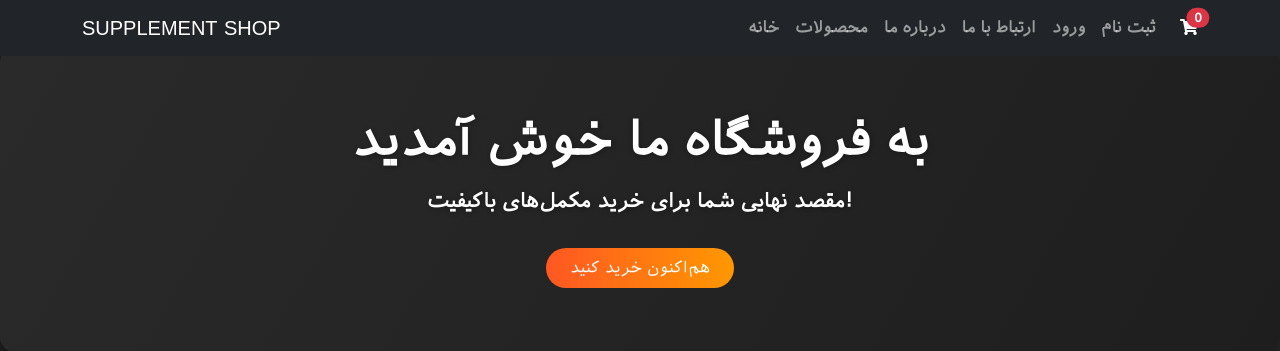
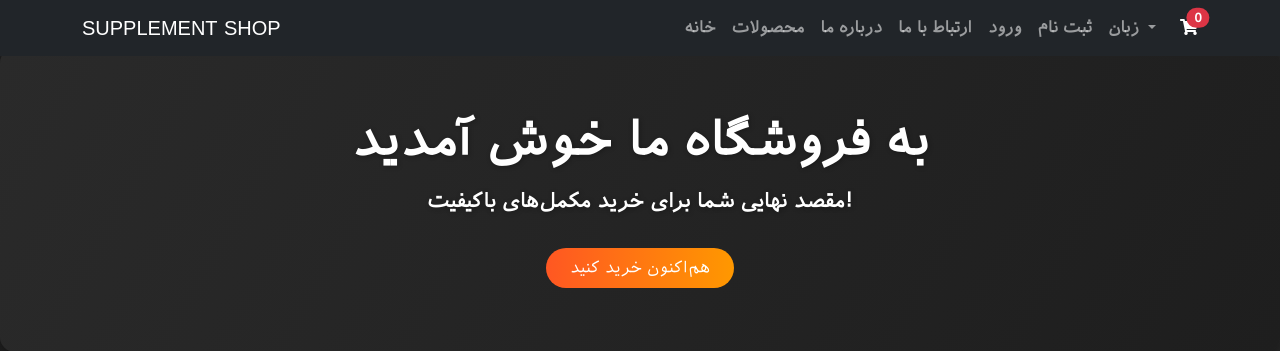
Before and after one commit to aliasttt/supplementshop, a Django app: page / in a window 1280 px wide. Shown: the top 351 px of the page. Run offline with Django 5.2, Linux system fonts and the light colour scheme; data comes from the database, SQL or seed files in the repository; some web fonts are replaced.

Commit message:
updatinggg

```diff
--- a/supplementapp/templates/home/home.html
+++ b/supplementapp/templates/home/home.html
@@ -1,7 +1,7 @@
 {% extends 'partitions/base.html' %}
 {% load i18n %}
-{% load i18n %}
-{% block title %}  خانه {% endblock title %}
+
+{% block title %}{% trans "خانه" %}{% endblock title %}
 
 {% block content %}
 <!-- اضافه کردن لینک‌های AOS -->
@@ -64,8 +64,8 @@
   .card-img-top {
     width: 100%;
     height: 200px; /* در صورت نیاز مقدار ارتفاع را تغییر دهید */
-    object-fit: contain; /* استفاده از object-fit: contain */
-    background: rgba(255, 255, 255, 0.1); /* همان رنگ طوسی کارت */
+    object-fit: contain;
+    background: rgba(255, 255, 255, 0.1);
   }
   /* تنظیمات مربوط به کاروسل */
   .position-relative {
@@ -98,7 +98,6 @@
     .card-img-top {
       height: 150px;
     }
-    /* تنظیم دکمه‌های کاروسل در صفحه‌های کوچک */
     .btn.btn-light.carousel-nav-btn {
       padding: 0.3rem 0.5rem;
       font-size: 0.8rem;
@@ -131,7 +130,7 @@
               <img src="{{ product.image.url }}" class="card-img-top" alt="{{ product.name }}">
               <div class="card-body text-end">
                 <h5 class="card-title">{{ product.name }}</h5>
-                <p class="card-text text-success">{{ product.price }} تومان</p>
+                <p class="card-text text-success">{{ product.price }} {% trans "تومان" %}</p>
                 <a href="{% url 'product_detail' pk=product.id %}" class="btn btn-custom">{% trans "خرید" %}</a>
               </div>
             </div>
@@ -155,7 +154,7 @@
               <img src="{{ product.image.url }}" class="card-img-top" alt="{{ product.name }}">
               <div class="card-body text-end">
                 <h5 class="card-title">{{ product.name }}</h5>
-                <p class="card-text text-success">{{ product.price }} تومان</p>
+                <p class="card-text text-success">{{ product.price }} {% trans "تومان" %}</p>
                 <a href="{% url 'product_detail' pk=product.id %}" class="btn btn-custom">{% trans "خرید" %}</a>
               </div>
             </div>
@@ -179,7 +178,7 @@
               <img src="{{ product.image.url }}" class="card-img-top" alt="{{ product.name }}">
               <div class="card-body text-end">
                 <h5 class="card-title">{{ product.name }}</h5>
-                <p class="card-text text-success">{{ product.price }} تومان</p>
+                <p class="card-text text-success">{{ product.price }} {% trans "تومان" %}</p>
                 <a href="{% url 'product_detail' pk=product.id %}" class="btn btn-custom">{% trans "خرید" %}</a>
               </div>
             </div>
@@ -203,7 +202,7 @@
               <img src="{{ product.image.url }}" class="card-img-top" alt="{{ product.name }}">
               <div class="card-body text-end">
                 <h5 class="card-title">{{ product.name }}</h5>
-                <p class="card-text text-success">{{ product.price }} تومان</p>
+                <p class="card-text text-success">{{ product.price }} {% trans "تومان" %}</p>
                 <a href="{% url 'product_detail' pk=product.id %}" class="btn btn-custom">{% trans "خرید" %}</a>
               </div>
             </div>
--- a/supplementapp/templates/partitions/header.html
+++ b/supplementapp/templates/partitions/header.html
@@ -6,16 +6,16 @@
 <header>
 <nav class="navbar navbar-expand-lg navbar-dark bg-dark fixed-top">
     <div class="container">
-        <!-- لوگو/برند (همیشه قابل مشاهده) -->
+        <!-- لوگو/برند -->
         <a class="navbar-brand" href="{% url 'home' %}">SUPPLEMENT SHOP</a>
 
-        <!-- آیکون سبد خرید برای موبایل (نمایش در صفحه‌های کوچک) -->
+        <!-- آیکون سبد خرید برای موبایل -->
         <a href="{% url 'basket' %}" class="text-white d-lg-none me-2">
             <i class="fas fa-shopping-cart"></i>
             <span class="badge rounded-pill bg-danger">{{ cart_items_count }}</span>
         </a>
 
-        <!-- دکمه کالپس (هامبورگر) -->
+        <!-- دکمه کالپس -->
         <button class="navbar-toggler" type="button" data-bs-toggle="collapse" data-bs-target="#navbarNav"
             aria-controls="navbarNav" aria-expanded="false" aria-label="Toggle navigation">
             <span class="navbar-toggler-icon"></span>
@@ -23,41 +23,53 @@
 
         <!-- منو و آیکون سبد خرید برای دسکتاپ -->
         <div class="collapse navbar-collapse" id="navbarNav">
-            <!-- لینک‌های منو -->
             <ul class="navbar-nav ms-auto">
-                <li class="nav-item">
-                    <a class="nav-link fw-bold" href="{% url 'home' %}">{% trans 'خانه' %}</a>
+                <li class="nav-item"><a class="nav-link fw-bold" href="{% url 'home' %}">{% trans 'خانه' %}</a></li>
+                <li class="nav-item"><a class="nav-link fw-bold" href="{% url 'product' %}">{% trans 'محصولات' %}</a></li>
+                <li class="nav-item"><a class="nav-link fw-bold" href="{% url 'aboutus' %}">{% trans 'درباره ما' %}</a></li>
+                <li class="nav-item"><a class="nav-link fw-bold" href="{% url 'contactus' %}">{% trans 'ارتباط با ما' %}</a></li>
+
+                {% if user.is_authenticated %}
+                    <li class="nav-item"><a class="nav-link fw-bold" href="{% url 'profile' %}">{% trans 'مشاهده پروفایل' %}</a></li>
+                    <li class="nav-item"><a class="nav-link fw-bold" href="{% url 'orders' %}">{% trans 'سفارشات' %}</a></li>
+                    <li class="nav-item"><a class="nav-link fw-bold" href="{% url 'logout' %}">{% trans 'خروج' %}</a></li>
+                {% else %}
+                    <li class="nav-item"><a class="nav-link fw-bold" href="{% url 'login' %}">{% trans 'ورود' %}</a></li>
+                    <li class="nav-item"><a class="nav-link fw-bold" href="{% url 'register' %}">{% trans 'ثبت نام' %}</a></li>
+                {% endif %}
+
+                <!-- منو زبان -->
+                <li class="nav-item dropdown">
+                    <a class="nav-link dropdown-toggle fw-bold" href="#" id="navbarDropdown" role="button" data-bs-toggle="dropdown" aria-expanded="false">
+                        {% trans 'زبان' %}
+                    </a>
+                    <ul class="dropdown-menu" aria-labelledby="navbarDropdown">
+                        <li>
+                            <form action="{% url 'set_language' %}" method="post">
+                                {% csrf_token %}
+                                <input type="hidden" name="language" value="fa">
+                                <button type="submit" class="dropdown-item">{% trans 'فارسی' %}</button>
+                            </form>
+                        </li>
+                        <li>
+                            <form action="{% url 'set_language' %}" method="post">
+                                {% csrf_token %}
+                                <input type="hidden" name="language" value="en">
+                                <button type="submit" class="dropdown-item">{% trans 'انگلیسی' %}</button>
+                            </form>
+                        </li>
+                        <li>
+                            <form action="{% url 'set_language' %}" method="post">
+                                {% csrf_token %}
+                                <input type="hidden" name="language" value="tr">
+                                <button type="submit" class="dropdown-item">{% trans 'ترکی' %}</button>
+                            </form>
+                        </li>
+                    </ul>
                 </li>
-                <li class="nav-item">
-                    <a class="nav-link fw-bold" href="{% url 'product' %}">{% trans 'محصولات' %}</a>
-                </li>
-                <li class="nav-item">
-                    <a class="nav-link fw-bold" href="{% url 'aboutus' %}">{% trans 'درباره ما' %}</a>
-                </li>
-                <li class="nav-item">
-                    <a class="nav-link fw-bold" href="{% url 'contactus' %}">{% trans 'ارتباط با ما' %}</a>
-                </li>
-                {% if user.is_authenticated %}
-                    <li class="nav-item">
-                        <a class="nav-link fw-bold" href="{% url 'profile' %}">{% trans 'مشاهده پروفایل' %}</a>
-                    </li>
-                    <li class="nav-item">
-                        <a class="nav-link fw-bold" href="{% url 'orders' %}">{% trans 'سفارشات' %}</a>
-                    </li>
-                    <li class="nav-item">
-                        <a class="nav-link fw-bold" href="{% url 'logout' %}">{% trans 'خروج' %}</a>
-                    </li>
-                {% else %}
-                    <li class="nav-item">
-                        <a class="nav-link fw-bold" href="{% url 'login' %}">{% trans 'ورود' %}</a>
-                    </li>
-                    <li class="nav-item">
-                        <a class="nav-link fw-bold" href="{% url 'register' %}">{% trans 'ثبت نام' %}</a>
-                    </li>
-                {% endif %}
             </ul>
 
-            <!-- آیکون سبد خرید برای دسکتاپ (نمایش در صفحه‌های بزرگ) -->
+            <!-- آیکون سبد خرید برای دسکتاپ -->
             <div class="d-none d-lg-block ms-3">
                 <a href="{% url 'basket' %}" class="position-relative text-white">
                     <i class="fas fa-shopping-cart"></i>
@@ -73,14 +85,6 @@
 
 <!-- استایل‌های اختصاصی -->
 <style>
-  /* جلوگیری از ایجاد اسکرول افقی */
-  body {
-    overflow-x: hidden;
-  }
-  /* در صورت نیاز تنظیم فاصله‌های اضافی در موبایل */
-  @media (max-width: 991.98px) {
-    .ms-3 {
-      margin-left: 0 !important;
-    }
-  }
+  body { overflow-x: hidden; }
+  @media (max-width: 991.98px) { .ms-3 { margin-left: 0 !important; } }
 </style>
--- a/supplementapp/urls.py
+++ b/supplementapp/urls.py
@@ -31,6 +31,7 @@ urlpatterns = [
     path('payment_success', views.Payment_success, name='payment_success'),
     path('orders/', orders, name='orders'),
     path('profile/', profile, name='profile'),
+    path('i18n/', include('django.conf.urls.i18n')),  # اضافه کردن مسیر تغییر زبان
     path(
         'password-reset/',
         auth_views.PasswordResetView.as_view(
@@ -54,15 +55,18 @@ urlpatterns = [
         ),
         name='password_reset_confirm'
     ),
+
+
     path(
         'password-reset-complete/',
         auth_views.PasswordResetCompleteView.as_view(
             template_name='password/password_reset_complete.html'
         ),
         name='password_reset_complete'
-    ),
-    # اگر این یو ار ال ها برای ریست کردن پسورد کار نکرد مشکل ازینه که نباید نیم اسپیس داشته باشیم اونو پاک کنی حل میشه
+
+        ),   # اگر این یو ار ال ها برای ریست کردن پسورد کار نکرد مشکل ازینه که نباید نیم اسپیس داشته باشیم اونو پاک کنی حل میشه
 ]
+
 
 
 
```
Also changed, not shown: supproject/settings.py (+16 -10 lines), locale/en/LC_MESSAGES/django.po, locale/tr/LC_MESSAGES/django.po, 2 other files.
